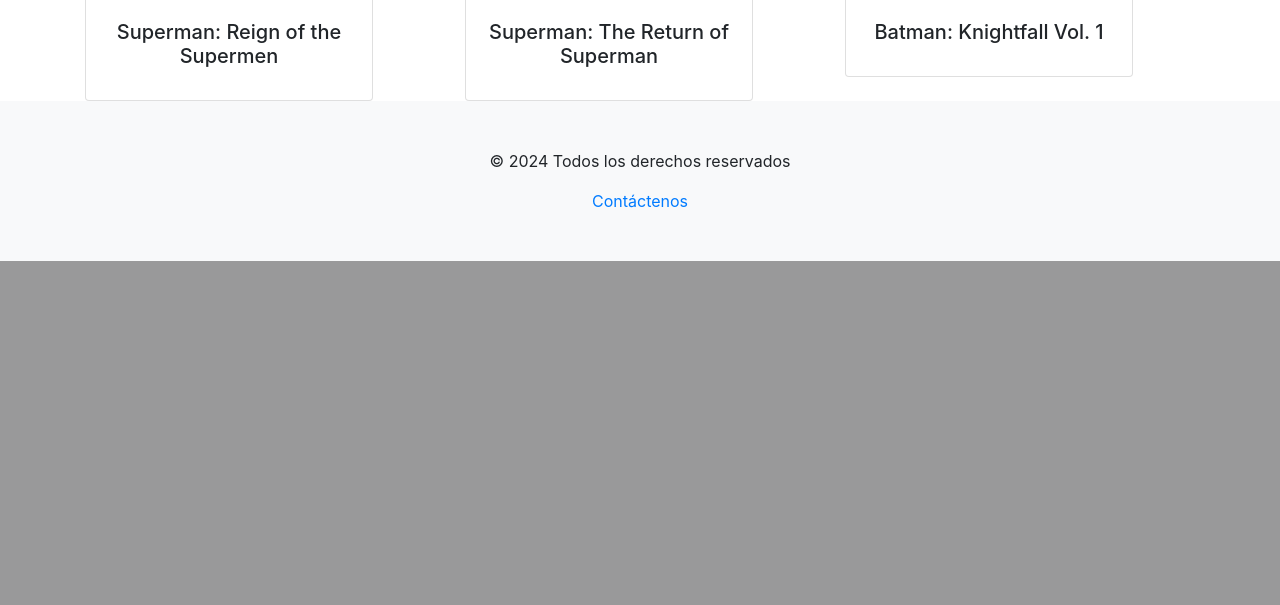
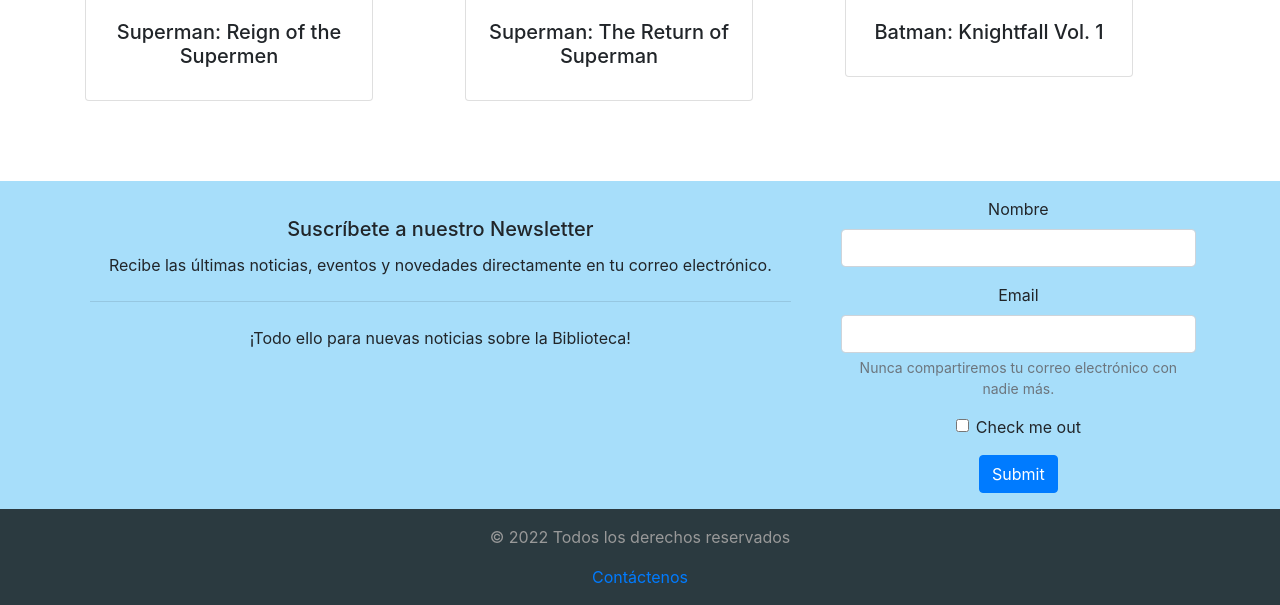
Before and after one commit to SebastianRivasZ/ET-Proyecto-Biblioteca, a Django app: page /libros in a window 1280 px wide. Shown: the part 1129-1734 px from the top of the page. Before the commit the page ends 1390 px from the top, so only its background shows below. Run offline with Django 5.2, Linux system fonts and the light colour scheme; data comes from the database, SQL or seed files in the repository; some libraries are stand-ins or nearby versions.

Commit message:
avance de style

```diff
--- a/Contenido/templates/content/libros.html
+++ b/Contenido/templates/content/libros.html
@@ -7,6 +7,12 @@
         <link rel="stylesheet" href="https://cdn.jsdelivr.net/npm/bootstrap@4.6.2/dist/css/bootstrap.min.css" integrity="sha384-xOolHFLEh07PJGoPkLv1IbcEPTNtaed2xpHsD9ESMhqIYd0nLMwNLD69Npy4HI+N" crossorigin="anonymous">
 
         <style>
+            body {
+                background-color: ##e8eaeb;
+            }
+            footer {
+                background-color: #2b3a40;
+            }
             .card:hover {
                 transform: scale(1.1);
                 transition: transform 0.5s;
@@ -118,13 +124,47 @@
                 </div>
             </div>
         </div>
-
-        <!-- Pie de pagina -->
-        <footer class="bg-light text-center py-5">
-            <p>&copy; 2024 Todos los derechos reservados</p>
-            <a href="contacto.html">Contáctenos</a>
-        </footer>
-    </body>
+<p><br></p>
+<p><br></p>
+<!-- Pie de pagina -->
+<div class="text-center py-3" style="background-color: #a7defa;">
+    <div class="container">
+        <div class="row">
+            <div class="row">
+                <div class="col-md-8">
+                    <div class="card-body">
+                        <h5 class="card-title">Suscríbete a nuestro Newsletter</h5>
+                        <p class="card-text">Recibe las últimas noticias, eventos y novedades directamente en tu correo electrónico.</p>
+                        <hr class="my-4">
+                        <p>¡Todo ello para nuevas noticias sobre la Biblioteca!</p>
+                    </div>
+                </div>
+                <div class="col-md-4">
+                    <form>
+                        <div class="form-group">
+                            <label for="exampleInputEmail1">Nombre</label>
+                            <input type="email" class="form-control" id="exampleInputEmail1" aria-describedby="emailHelp">
+                        </div>
+                        <div class="form-group">
+                            <label for="exampleInputPassword1">Email</label>
+                            <input type="password" class="form-control" id="exampleInputPassword1">
+                            <small id="emailHelp" class="form-text text-muted">Nunca compartiremos tu correo electrónico con nadie más.</small>
+                        </div>
+                        <div class="form-group form-check">
+                            <input type="checkbox" class="form-check-input" id="exampleCheck1">
+                            <label class="form-check-label" for="exampleCheck1">Check me out</label>
+                        </div>
+                        <button type="submit" class="btn btn-primary">Submit</button>
+                    </form>
+                </div>
+            </div>
+        </div>
+    </div>
+</div>
+<footer class="text-center py-3">
+    <p style="color: #999;">&copy; 2022 Todos los derechos reservados</p>
+    <a href="contacto.html">Contáctenos</a>
+</footer>
 
     <script src="https://cdn.jsdelivr.net/npm/sweetalert2@11"></script>
     <script src="https://cdn.jsdelivr.net/npm/jquery@3.7.1/dist/jquery.min.js"></script>
```
Also changed, not shown: Contenido/templates/content/autores.html (+14 -3 lines), Contenido/templates/content/categorias.html (+14 -3 lines), Contenido/templates/content/inicio.html (+12 -2 lines).
